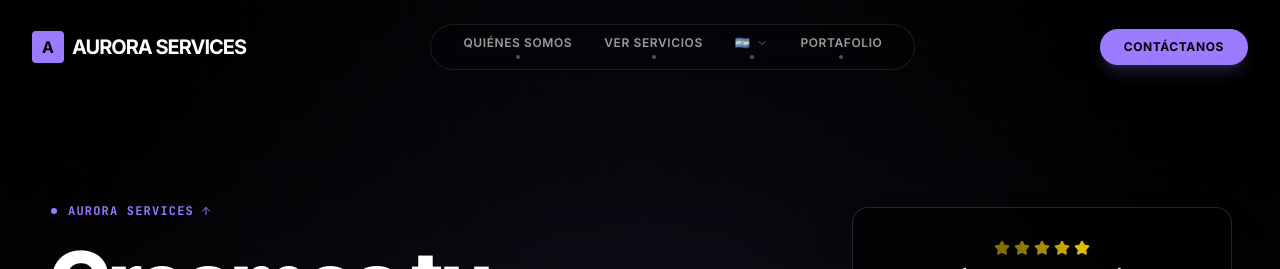
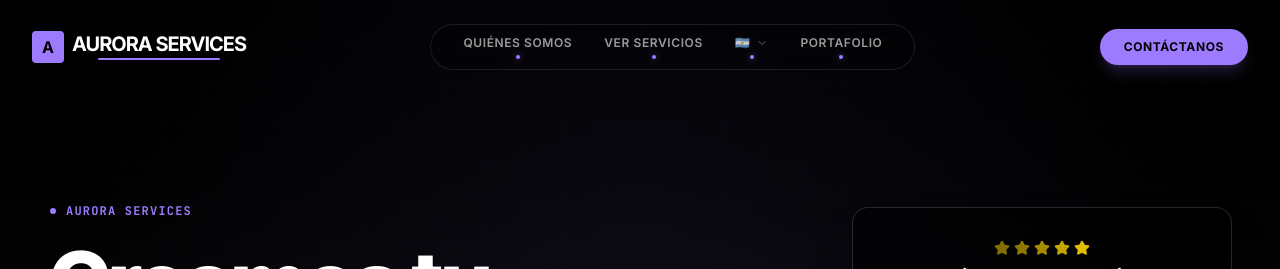
Before and after one commit to auroraserviceem-lab/STABILITY.IA, a React (Vite) app: page / in a window 1280 px wide. Shown: the top 269 px of the page. Built offline with nearby package versions, Linux system fonts and the light colour scheme.

Commit message:
fix(navbar): improve brand logo accessibility
Convert logo wrapper to button and add underline styling to enhance accessibility and UI consistency.

```diff
--- a/src/App.tsx
+++ b/src/App.tsx
@@ -2,7 +2,6 @@ import { useState, useEffect } from "react";
 import { motion, AnimatePresence } from "motion/react";
 import {
   ArrowUpRight,
-  ArrowUp,
   ChevronRight,
   Sparkles,
   Globe,
@@ -164,49 +163,52 @@ export default function App() {
 
       {/* SECCIÓN 1: NAVBAR (Transparente y Fijo) */}
       <nav id="app-navbar" className="w-full absolute top-0 left-0 z-50 flex justify-between items-center px-8 py-6 bg-transparent">
-        <div
+        <button
           onClick={() => window.scrollTo({ top: 0, behavior: "smooth" })}
-          className="flex items-center gap-2 cursor-pointer group select-none"
+          className="flex items-center gap-2 cursor-pointer group select-none bg-transparent border-none p-0 focus:outline-none text-left"
           title="Volver al inicio"
         >
           <div className="w-8 h-8 bg-[#9D7BFF] rounded-sm flex items-center justify-center font-bold text-black group-hover:bg-[#B49BFF] transition-colors duration-300">
             A
           </div>
-          <span className="font-bold tracking-tighter text-xl text-white group-hover:text-[#9D7BFF] transition-colors duration-300">
-            AURORA SERVICES
-          </span>
-        </div>
+          <div className="flex flex-col items-center">
+            <span className="font-bold tracking-tighter text-xl text-white group-hover:text-[#9D7BFF] transition-colors duration-300 leading-none pb-1">
+              AURORA SERVICES
+            </span>
+            <span className="h-[1.5px] w-[70%] bg-[#9D7BFF] rounded-full transition-all duration-300 group-hover:bg-[#B49BFF] group-hover:w-[85%]" />
+          </div>
+        </button>
 
         {/* Central links with interactive indicator status */}
         <div className="hidden lg:flex items-center gap-8 bg-black/10 backdrop-blur-md px-8 py-2.5 rounded-full border border-white/10 select-none">
 
           {/* QUIÉNES SOMOS */}
-          <div className="flex flex-col items-center gap-1">
-            <a href="#reviews" className="text-white/60 hover:text-white transition-opacity text-xs font-semibold uppercase tracking-wider">
+          <div className="group flex flex-col items-center gap-1">
+            <a href="#reviews" className="text-white/60 group-hover:text-white transition-opacity text-xs font-semibold uppercase tracking-wider">
               QUIÉNES SOMOS
             </a>
-            <span className="w-1 h-1 rounded-full bg-white/30" />
+            <span className="w-1 h-1 rounded-full bg-[#9D7BFF] group-hover:bg-[#B49BFF] group-hover:scale-150 transition-all duration-300 shadow-[0_0_6px_rgba(157,123,255,0.6)]" />
           </div>
 
           {/* VER SERVICIOS */}
-          <div className="flex flex-col items-center gap-1">
-            <a href="#industries" className="text-white/60 hover:text-white transition-opacity text-xs font-semibold uppercase tracking-wider">
+          <div className="group flex flex-col items-center gap-1">
+            <a href="#industries" className="text-white/60 group-hover:text-white transition-opacity text-xs font-semibold uppercase tracking-wider">
               VER SERVICIOS
             </a>
-            <span className="w-1 h-1 rounded-full bg-white/30" />
+            <span className="w-1 h-1 rounded-full bg-[#9D7BFF] group-hover:bg-[#B49BFF] group-hover:scale-150 transition-all duration-300 shadow-[0_0_6px_rgba(157,123,255,0.6)]" />
           </div>
 
           {/* Selector de Idiomas */}
-          <div className="relative flex flex-col items-center gap-1">
+          <div className="relative group flex flex-col items-center gap-1">
             <button
               id="lang-selector-btn"
               onClick={() => setIsLangMenuOpen(!isLangMenuOpen)}
-              className="flex items-center gap-1.5 text-white/80 hover:text-white transition-all text-xs font-bold tracking-wider uppercase focus:outline-none cursor-pointer"
+              className="flex items-center gap-1.5 text-white/80 group-hover:text-white transition-all text-xs font-bold tracking-wider uppercase focus:outline-none cursor-pointer"
             >
               <span>{selectedLang === "es" ? "🇦🇷" : "🇺🇸"}</span>
               <ChevronDown className={`w-3 h-3 transition-transform duration-300 ${isLangMenuOpen ? 'rotate-180 text-[#9D7BFF]' : 'text-white/40'}`} />
             </button>
-            <span className="w-1 h-1 rounded-full bg-white/30" />
+            <span className="w-1 h-1 rounded-full bg-[#9D7BFF] group-hover:bg-[#B49BFF] group-hover:scale-150 transition-all duration-300 shadow-[0_0_6px_rgba(157,123,255,0.6)]" />
 
             <AnimatePresence>
               {isLangMenuOpen && (
@@ -246,11 +248,11 @@ export default function App() {
           </div>
 
           {/* PORTAFOLIO */}
-          <div className="flex flex-col items-center gap-1">
-            <a href="#deployment" className="text-white/60 hover:text-white transition-opacity text-xs font-semibold uppercase tracking-wider">
+          <div className="group flex flex-col items-center gap-1">
+            <a href="#deployment" className="text-white/60 group-hover:text-white transition-opacity text-xs font-semibold uppercase tracking-wider">
               PORTAFOLIO
             </a>
-            <span className="w-1 h-1 rounded-full bg-white/30" />
+            <span className="w-1 h-1 rounded-full bg-[#9D7BFF] group-hover:bg-[#B49BFF] group-hover:scale-150 transition-all duration-300 shadow-[0_0_6px_rgba(157,123,255,0.6)]" />
           </div>
         </div>
 
@@ -307,20 +309,15 @@ export default function App() {
             <div className="lg:col-span-7 flex flex-col items-start text-left gap-5 w-full">
 
               {/* Tag indicator */}
-              <button
-                onClick={() => window.scrollTo({ top: 0, behavior: "smooth" })}
-                className="group flex items-center gap-2 mb-2 pointer-events-auto cursor-pointer focus:outline-none select-none transition-all duration-300"
-                title="Volver al inicio"
-              >
-                <div className="relative flex items-center justify-center w-3 h-3">
-                  <span className="absolute w-2.5 h-2.5 rounded-full bg-[#9D7BFF] opacity-75 animate-ping group-hover:scale-150 group-hover:bg-white transition-all duration-300" />
-                  <span className="relative w-1.5 h-1.5 rounded-full bg-[#9D7BFF] group-hover:bg-white group-hover:scale-110 transition-transform duration-300" />
+              <div className="flex items-center gap-2 mb-2 select-none">
+                <div className="relative flex items-center justify-center w-2.5 h-2.5">
+                  <span className="absolute w-2 h-2 rounded-full bg-[#9D7BFF] opacity-75 animate-ping" />
+                  <span className="relative w-1.5 h-1.5 rounded-full bg-[#9D7BFF]" />
                 </div>
-                <span className="tracking-widest text-[#9D7BFF] group-hover:text-white font-mono text-xs uppercase font-extrabold transition-colors duration-300 relative flex items-center gap-1.5">
+                <span className="tracking-widest text-[#9D7BFF] font-mono text-xs uppercase font-extrabold">
                   aurora services
-                  <ArrowUp className="w-3 h-3 text-[#9D7BFF] group-hover:text-white transition-all duration-300 group-hover:-translate-y-0.5" />
                 </span>
-              </button>
+              </div>
 
               <motion.h1
                 className="text-white text-5xl sm:text-6xl md:text-[85px] font-extrabold leading-[0.85] tracking-tighter mb-4 text-left w-full"
```
